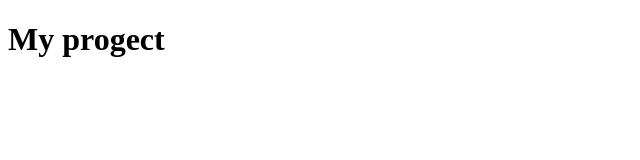
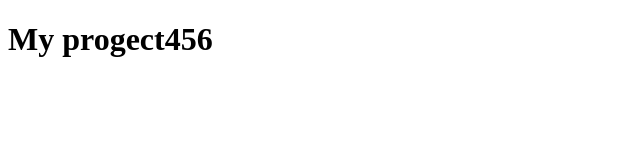
Before and after one commit to oleksandr-noa/my-progects, a plain HTML site: page index.html in a window 1280 px wide. Shown: the full height of the page, 0-640 px from the left. Drawn offline with Linux system fonts and the light colour scheme.

Commit message:
title was changed

```diff
--- a/index.html
+++ b/index.html
@@ -7,6 +7,6 @@
     <title>My progect</title>
 </head>
 <body>
-    <h1>My progect</h1>
+    <h1>My progect456</h1>
 </body>
 </html>
```
